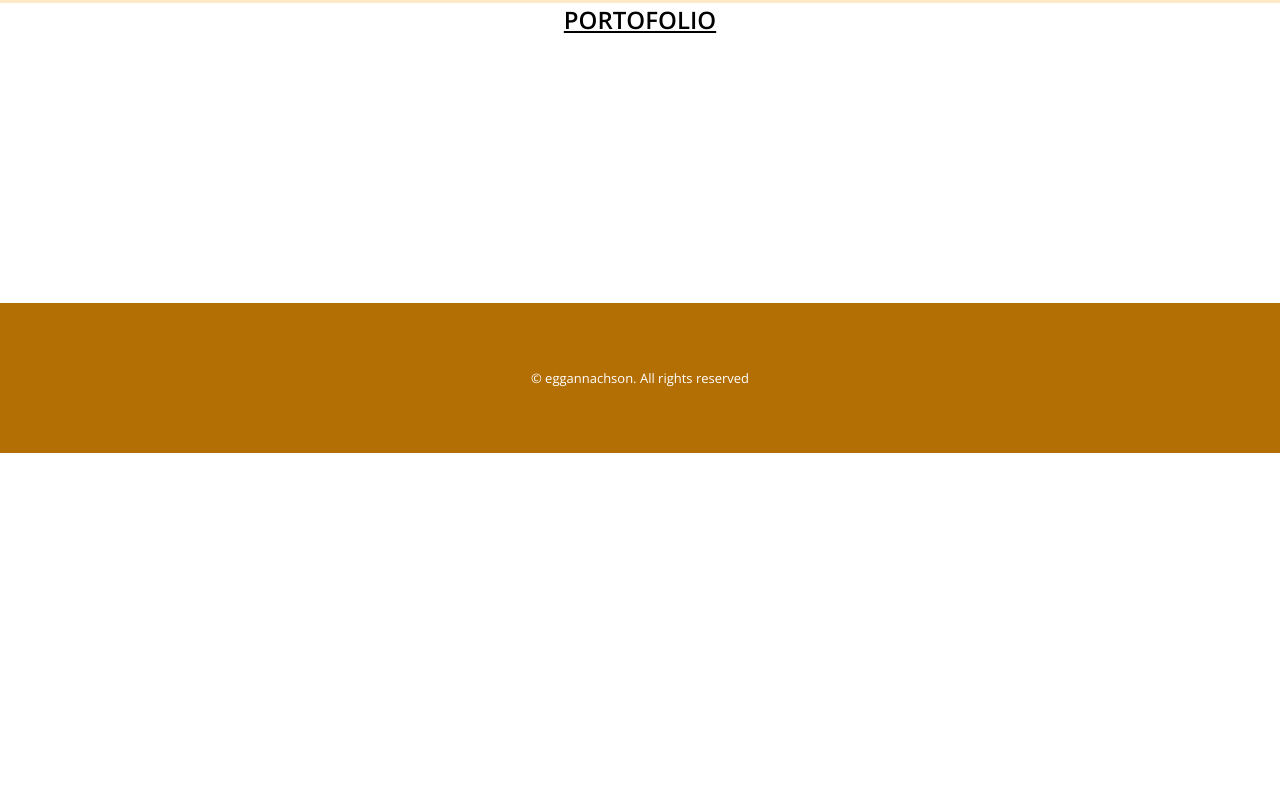
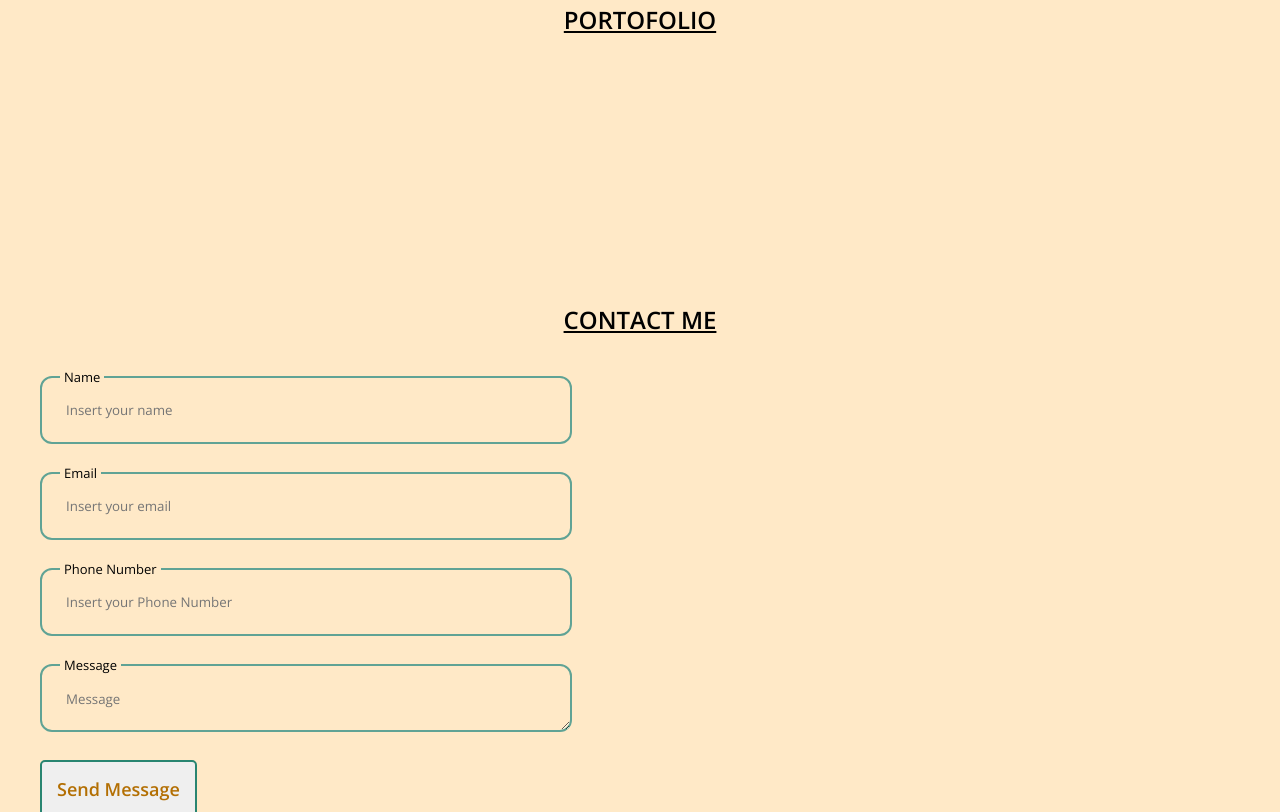
Before and after one commit to casperwein/web-portofolio-en, a plain HTML site: page index.html in a window 1280 px wide. Shown: the part 1988-2800 px from the top of the page. Before the commit the page ends 2441 px from the top, so only its background shows below. Drawn offline with nearby package versions, Linux system fonts and the light colour scheme.

Commit message:
first commit

```diff
--- a/index.html
+++ b/index.html
@@ -11,11 +11,11 @@
 
 <body>
     <!--Akhir navbar-->
-    <header>
+    <header class="header">
         <nav>
             <ul>
-                <li><a href="#">Contact</a></li>
-                <li><a href="#">Portofolio</a></li>
+                <li><a href="#contact">Contact</a></li>
+                <li><a href="#portofolio">Portofolio</a></li>
                 <li><a href="#experience">Experience</a></li>
                 <li><a href="#about">About</a></li>
                 <li><a href="#">Home</a></li>
@@ -148,7 +148,35 @@
     <!-- CONTACT -->
     <section id="contact">
         <div class="container contact_container">
+            <div class="section_title">
+                <h1>CONTACT ME</h1>
+            </div>
+            <div class="contact">
+                <div class="contact_content">
+                    <form action="" class="contact_form">
+                        <div class="contact_form-div">
+                            <label for="" class="contact_form-tag">Name</label>
+                            <input type="text" placeholder="Insert your name" class="contact_form-input" required>
+                        </div>
 
+                        <div class="contact_form-div">
+                            <label for="" class="contact_form-tag">Email</label>
+                            <input type="text" placeholder="Insert your email" class="contact_form-input" required>
+                        </div>
+
+                        <div class="contact_form-div">
+                            <label for="" class="contact_form-tag">Phone Number</label>
+                            <input type="text" placeholder="Insert your Phone Number" class="contact_form-input" required>
+                        </div>
+
+                        <div class="contact_form-div">
+                            <label for="" class="contact_form-tag">Message</label>
+                            <textarea name="" id="" cols="30" rows="10" placeholder="Message" class="contact_form-input" required></textarea>
+                        </div>
+                        <button class="button">Send Message</button>
+                    </form>
+                </div>
+            </div>
         </div>
     </section>
 
--- a/stylesheet.css
+++ b/stylesheet.css
@@ -55,6 +55,7 @@ nav ul li:hover {
 
 .container {
     width: 100%;
+    background-color: #FFE9C7;
 }
 
 .profile {
@@ -281,3 +282,58 @@ h2 {
     color: white;
     font-size: small;
 }
+
+
+/* CONTACT */
+
+.contact_content {
+    margin: 40px;
+}
+
+.contact_form-div {
+    position: relative;
+    margin-bottom: 2rem;
+    height: 4rem;
+}
+
+.contact_form-input {
+    position: absolute;
+    width: 40%;
+    height: 25%;
+    border: 2px solid #60a395;
+    background: none;
+    color: #000000;
+    outline: none;
+    padding: 1.5rem;
+    border-radius: 0.75rem;
+    z-index: 1;
+}
+
+.contact_form-tag {
+    position: absolute;
+    top: -0.75rem;
+    left: 1.25rem;
+    font-size: small;
+    padding: 0.25rem;
+    background-color: #FFE9C7;
+    z-index: 10;
+}
+
+.button {
+    cursor: pointer;
+    border: 2px solid #298571;
+    padding: 15px;
+    color: #b36f03;
+    font-weight: bolder;
+    border-radius: 5px;
+    margin-bottom: 40px;
+    font-size: large;
+    transition: .3s;
+}
+
+.button:hover {
+    background-color: #b36f03;
+    transform: scale(1.04);
+    color: white;
+    border: none;
+}
```
